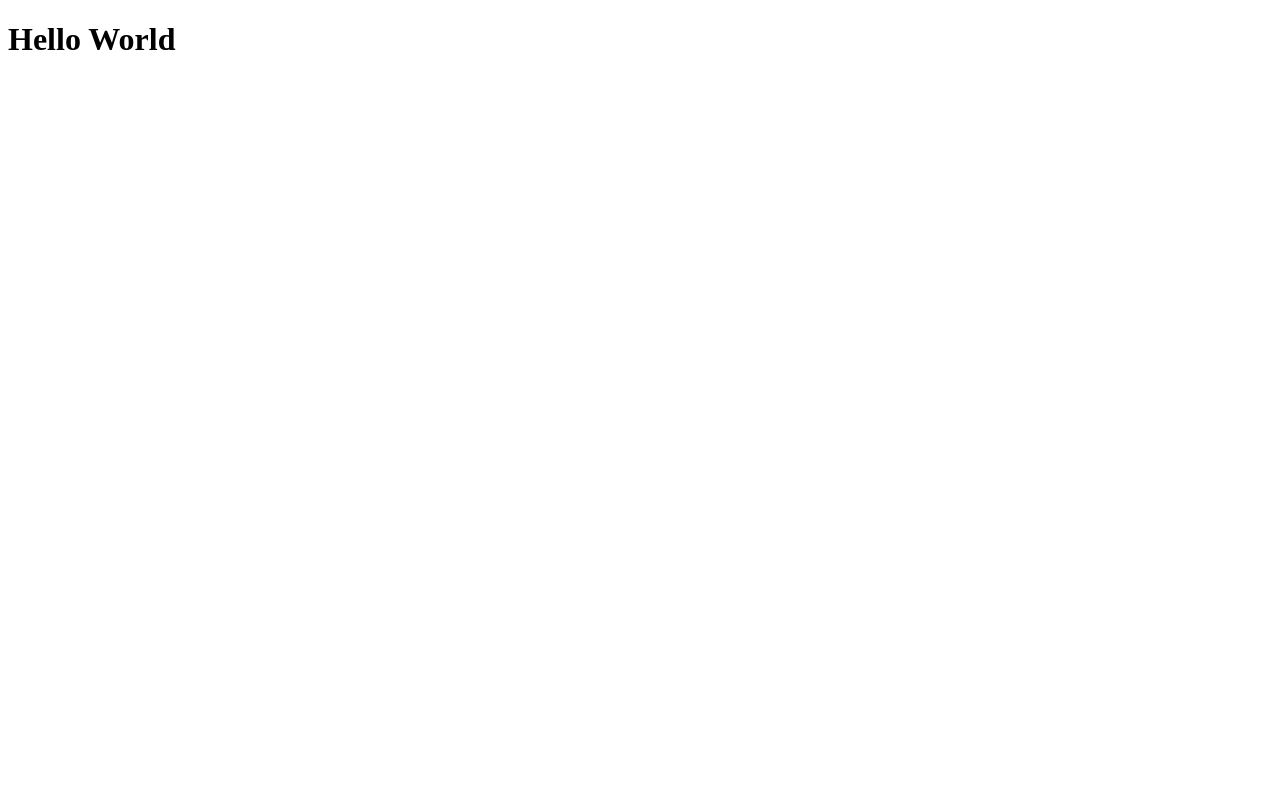
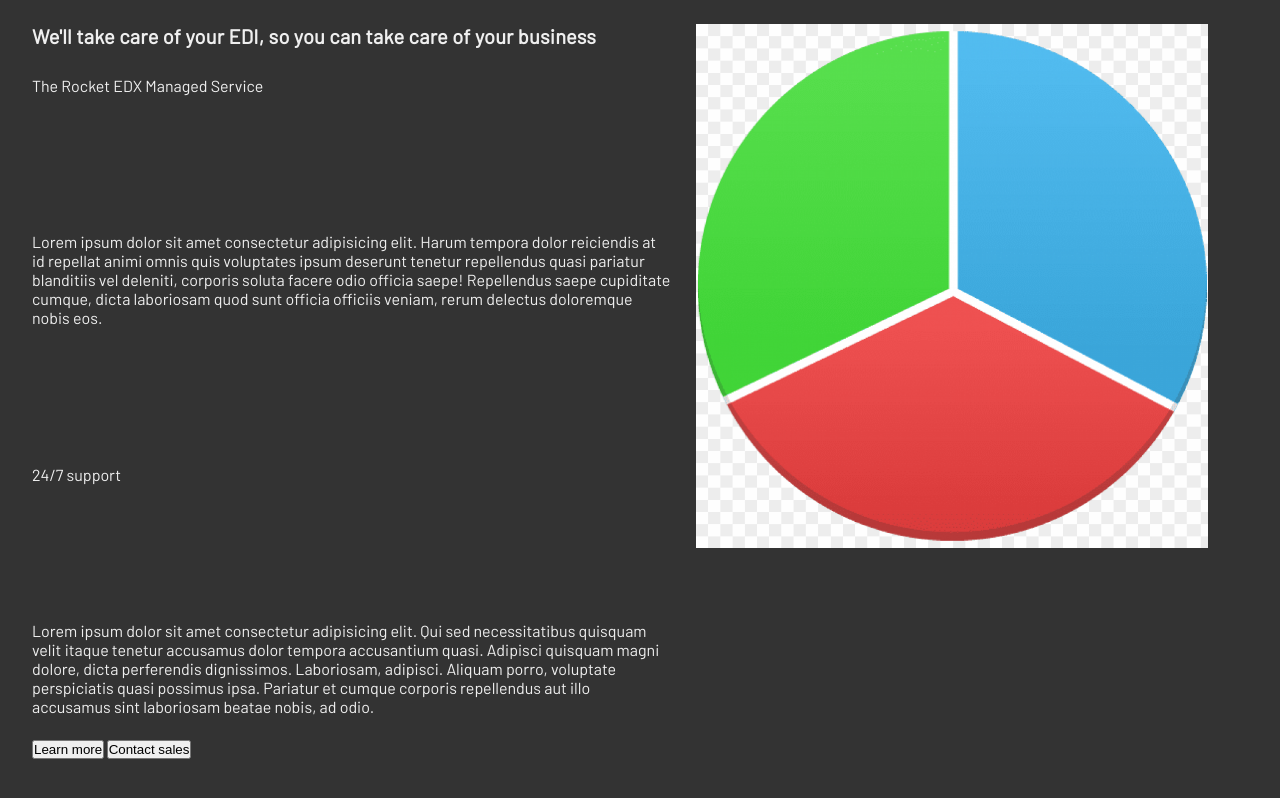
Before and after one commit to suryanshgit/Landing-Page-2, a plain HTML site: page index.html in a window 1280 px wide. Drawn offline with Linux system fonts and the light colour scheme.

Commit message:
Adding css and addition html code

```diff
--- /dev/null
+++ b/index.css
@@ -0,0 +1,63 @@
+*{
+    margin: 0;
+    padding: 0;
+}
+html {
+    font-size: 62.5%;
+}
+body {
+    background: #333333;
+    color: #EFEFEF;
+    display: flex;
+    flex: 1;
+    /* border: 2px solid white; */
+}
+.description {
+    max-width: 50%;
+    height: 100vh;
+    margin-left: 3.2rem;
+    margin-top: 2.4rem;
+    /* border: 1px solid black; */
+    float: left;
+    display: flex;
+    flex-direction: column;
+    align-items: space-between;
+}
+.heading {
+    size: 3.4rem;
+    font-family: 'Barlow';
+    letter-spacing: 0.024rem;
+    margin-bottom: 2.8rem;
+}
+img {
+    max-width: 40%;
+    height: 50%;
+    float: right;
+    margin-top: 2.4rem;
+    margin-left: 2.4rem;
+}
+.content-description {
+    /* border: 2px solid red; */
+    font-size: 1.6rem;
+    font-family: 'Barlow';
+    display: flex;
+    flex-direction: column;
+    justify-content: space-between;
+    height: 80%;
+}
+.action-btn {
+    /* border: 2px solid red; */
+    margin-top: 24px;
+    margin-bottom: 24px;
+}
+
+@media (max-width: 900px) {
+    html {
+        font-size: 56.25%;
+    }
+}
+@media (max-width: 600px) {
+    html {
+        font-size: 37.5%;
+    }
+}
--- a/index.html
+++ b/index.html
@@ -4,9 +4,25 @@
     <meta charset="UTF-8">
     <meta http-equiv="X-UA-Compatible" content="IE=edge">
     <meta name="viewport" content="width=device-width, initial-scale=1.0">
-    <title>Document</title>
+    <link href="./index.css" rel="stylesheet"/>
+    <link href="https://fonts.googleapis.com/css2?family=Barlow:ital@0;1&family=Open+Sans:wght@300&display=swap" rel="stylesheet">
 </head>
 <body>
-    <h1>Hello World</h1>
+    <div class="description">
+        <h1 class="heading">We'll take care of your EDI, so you can take care of your business</h1>
+        <div class="content-description">
+            <span class="para"> The Rocket EDX Managed Service</span>
+            <span class="para">Lorem ipsum dolor sit amet consectetur adipisicing elit. Harum tempora dolor reiciendis at id repellat animi omnis quis voluptates ipsum deserunt tenetur repellendus quasi pariatur blanditiis vel deleniti, corporis soluta facere odio officia saepe! Repellendus saepe cupiditate cumque, dicta laboriosam quod sunt officia officiis veniam, rerum delectus doloremque nobis eos.</span>
+            <span class="para"> 24/7 support</span>
+            <span class="">Lorem ipsum dolor sit amet consectetur adipisicing elit. Qui sed necessitatibus quisquam velit itaque tenetur accusamus dolor tempora accusantium quasi. Adipisci quisquam magni dolore, dicta perferendis dignissimos. Laboriosam, adipisci. Aliquam porro, voluptate perspiciatis quasi possimus ipsa. Pariatur et cumque corporis repellendus aut illo accusamus sint laboriosam beatae nobis, ad odio.</span>
+        </div>
+        <div class="action-btn">
+            <button>Learn more</button>
+            <button>Contact sales</button>
+        </div>
+    </div>
+    <!-- <div class="image"> -->
+        <img src="./images/EDI-1.png"/>
+    <!-- </div> -->
 </body>
 </html>
```
Also changed, not shown: images/EDI-1.png (added), images/EDI.jpg (added).
